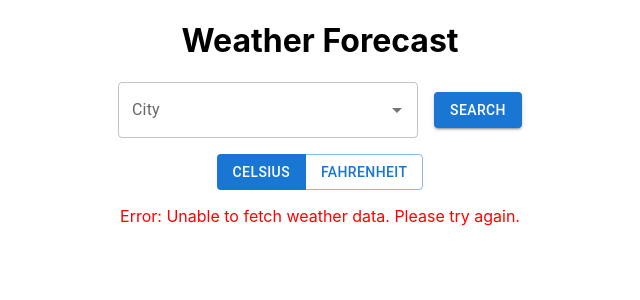
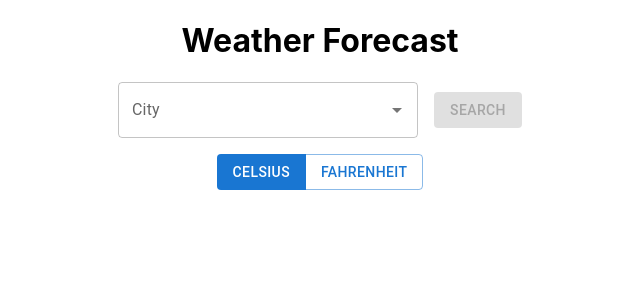
Before and after one commit to jcsv1991/WeatherApp, a React (Create React App) app in the folder weather-app/: page / in a window 1280 px wide. Shown: the top 300 px of the page, without its empty margins (320-960 px from the left). Built offline with nearby package versions, Linux system fonts and the light colour scheme; no server answers.

Commit message:
fully functional

```diff
--- a/weather-app/src/components/SearchBar.js
+++ b/weather-app/src/components/SearchBar.js
@@ -6,7 +6,7 @@ import axios from 'axios';
 const GEOCODING_URL = 'http://api.openweathermap.org/geo/1.0/direct';
 const API_KEY = '9c254e7ed6ff0c89bf7252f6068a5bd2'; // Replace with your actual API key
 
-const SearchBar = ({ setCity, setCountryCode, fetchWeather }) => {
+const SearchBar = ({ setCity, setCountryCode, fetchWeather, setError }) => {
   const [input, setInput] = useState('');
   const [suggestions, setSuggestions] = useState([]);
 
@@ -14,9 +14,10 @@ const SearchBar = ({ setCity, setCountryCode, fetchWeather }) => {
     const inputValue = value || event.target.value;
     setInput(inputValue);
 
-      // If input is empty, reset suggestions and return early
+    // If input is empty, reset suggestions and stop further processing
     if (!inputValue || inputValue.trim() === '') {
       setSuggestions([]); // Clear suggestions when input is empty
+      setError(''); // Clear any existing errors
       return;
     }
 
@@ -46,6 +47,8 @@ const SearchBar = ({ setCity, setCountryCode, fetchWeather }) => {
     if (value) {
       setCity(value.city);
       setCountryCode(value.countryCode); // Set country code
+      setError(''); // Clear error when valid location is selected
+      fetchWeather(); // Trigger weather fetch immediately after selection
     } else {
       setCity(''); // Reset city if selection is cleared
       setCountryCode(''); // Reset country code
@@ -65,7 +68,7 @@ const SearchBar = ({ setCity, setCountryCode, fetchWeather }) => {
         )}
         sx={{ marginRight: 2, width: 300 }}
       />
-        <Button variant="contained" onClick={fetchWeather}>
+      <Button variant="contained" onClick={fetchWeather} disabled={!input || !input.trim()}>
         Search
       </Button>
     </Box>
--- a/weather-app/src/components/Weather.js
+++ b/weather-app/src/components/Weather.js
@@ -9,28 +9,38 @@ import ForecastDisplay from './ForecastDisplay';
 import { Fade, ButtonGroup, Button, Box } from '@mui/material';
 
 const Weather = () => {
-  const [city, setCity] = useState('Toronto');
-  const [countryCode, setCountryCode] = useState('CA'); // Default to Canada
+  const [city, setCity] = useState('');
+  const [countryCode, setCountryCode] = useState('');
   const [weatherData, setWeatherData] = useState(null);
   const [loading, setLoading] = useState(false);
   const [error, setError] = useState('');
   const [units, setUnits] = useState('metric'); // metric for Celsius, imperial for Fahrenheit
 
   const fetchWeather = useCallback(async () => {
+    // Don't fetch weather if city or countryCode is empty
+    if (!city || !countryCode) {
+      setError('Please select a valid location.');
+      return;
+    }
+
     setLoading(true);
-    setError(''); // Reset error
+    setError(''); // Reset error before making the API call
     const data = await getWeather(city, countryCode, units); // Pass countryCode
     if (data) {
       setWeatherData(data);
+      setError(''); // Clear the error after successful fetch
     } else {
       setError('Unable to fetch weather data. Please try again.');
     }
     setLoading(false);
   }, [city, countryCode, units]);
 
+  // Now include 'city' and 'countryCode' in the dependency array to fix the warning
   useEffect(() => {
-    fetchWeather(); // Fetch weather for the default city on mount
-  }, [fetchWeather]);
+    if (city && countryCode) {
+      fetchWeather(); // Fetch weather for the default city on mount if both city and country are present
+    }
+  }, [city, countryCode, fetchWeather]);
 
   const handleUnitChange = (newUnit) => {
     setUnits(newUnit);
@@ -39,7 +49,7 @@ const Weather = () => {
   return (
     <div>
       <h1>Weather Forecast</h1>
-      <SearchBar setCity={setCity} setCountryCode={setCountryCode} fetchWeather={fetchWeather} />
+      <SearchBar setCity={setCity} setCountryCode={setCountryCode} fetchWeather={fetchWeather} setError={setError} />
       <Box mt={2}>
         <ButtonGroup>
           <Button onClick={() => handleUnitChange('metric')} variant={units === 'metric' ? 'contained' : 'outlined'}>
```
Lines whose indentation alone changed are shown as unchanged.
